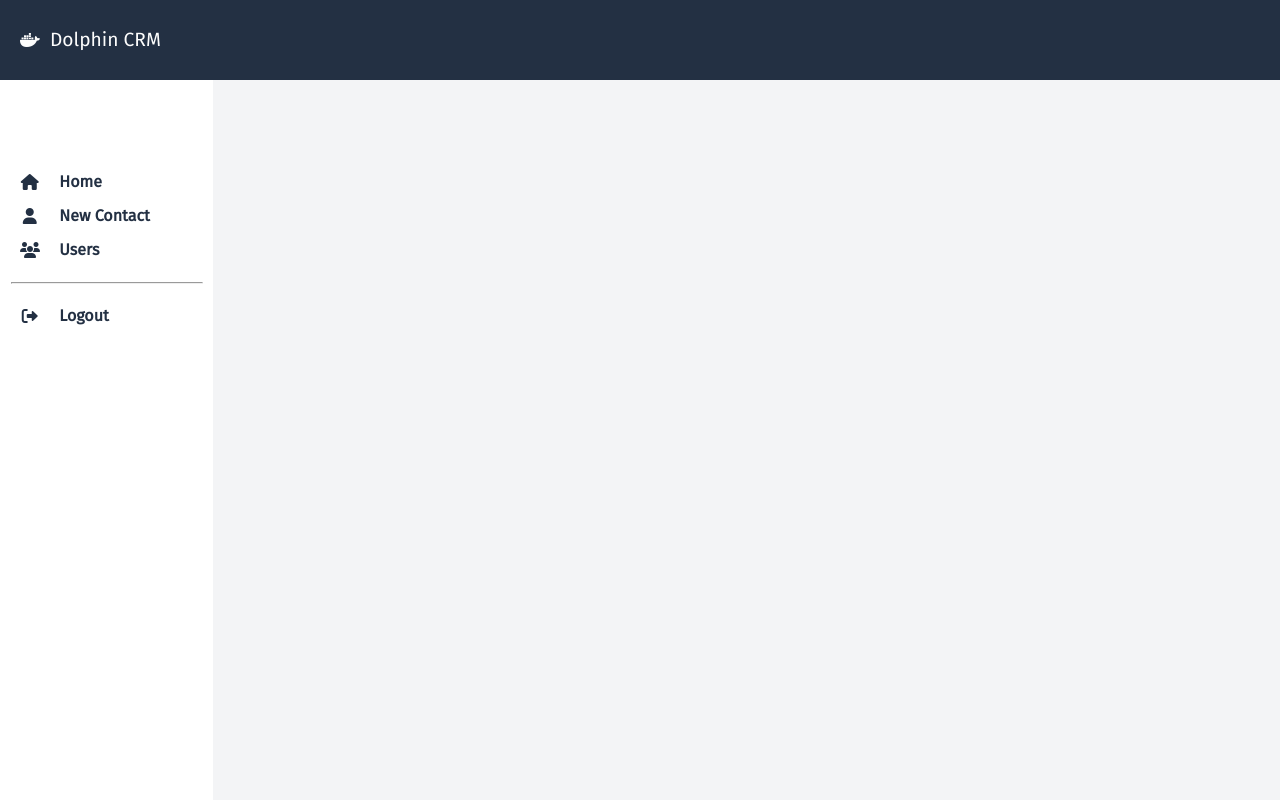
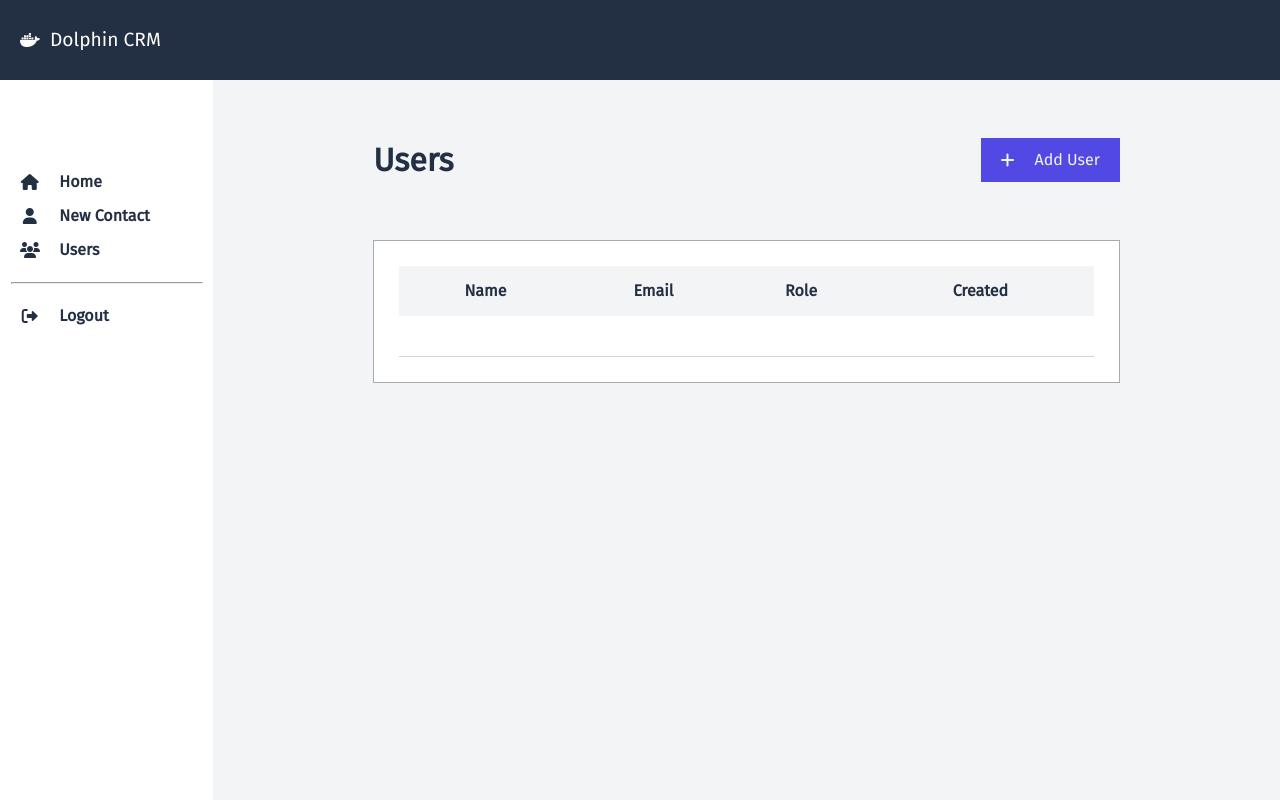
Before and after one commit to Cleansed1919/info2180-finalproject, a PHP site: page /users.html in a window 1280 px wide. Run offline with PHP 8.4, Linux system fonts and the light colour scheme; lists and menus that the app fills with data are empty.

Commit message:
added formatting users.html and users.php

```diff
--- a/adduser.html
+++ b/adduser.html
@@ -78,6 +78,6 @@
         </div>
     </aside>
 
-    <script src="addusers.js" defer></script>
+    <script src="adduser.js" defer></script>
 </body>
 </html>
--- a/adduser.php
+++ b/adduser.php
@@ -1,6 +1,6 @@
 <?php
     $host = 'localhost';
-    $username = '';
+    $username = 'root';
     $password = '';
     $dbname = 'dolphin_crm';
 
--- a/users.html
+++ b/users.html
@@ -16,6 +16,41 @@
     </header>
 
     <main id="results">
+        <div class="main-header">
+            <h1 class="title">Users</h1>
+            <button class="add-user-btn">
+                <a href="adduser.html">
+                    <i class="fa-solid fa-plus"></i>
+                    <p>Add User</p>
+                </a>
+            </button>
+        </div>
+
+
+        <div class="user-container">
+            <table>
+                <thead>
+                    <tr>
+                        <th>Name</th>
+                        <th>Email</th>
+                        <th>Role</th>
+                        <th>Created</th>
+                    </tr>
+                </thead>
+
+                <tbody>
+                    <?php foreach($results as $row): ?>
+                        <tr>
+                            <td class="name"><?php echo $row['firstname'] . " " . $row['lastname'] ?></td>
+                            <td class="email"><?php echo $row['email'] ?></td>
+                            <td class="role"><?php echo $row['role'] ?></td>
+                            <td class="created_at"><?php echo $row['created_at'] ?></td>
+                        </tr>
+                    <?php endforeach; ?>
+                </tbody>
+            </table>
+        </div>
+
 
     </main>
 
```
Also changed, not shown: users.php (+5 -2 lines).
